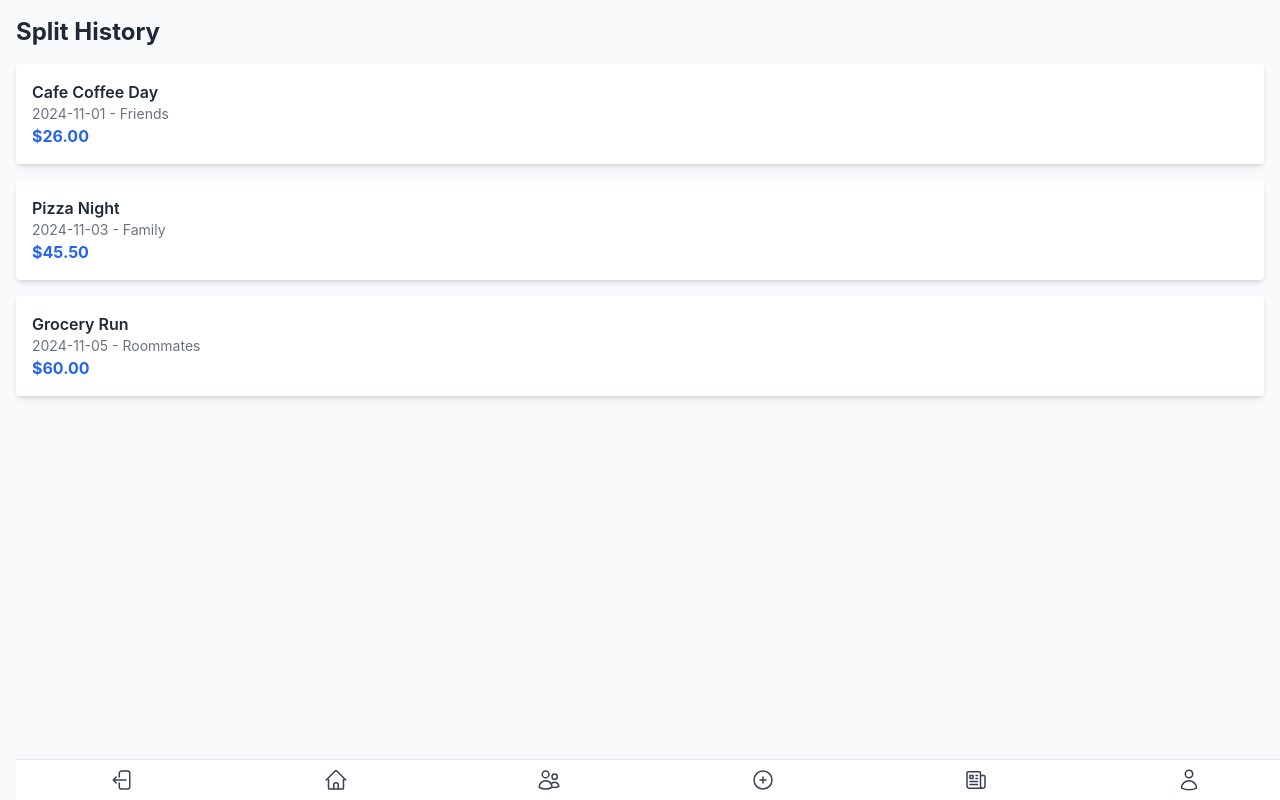
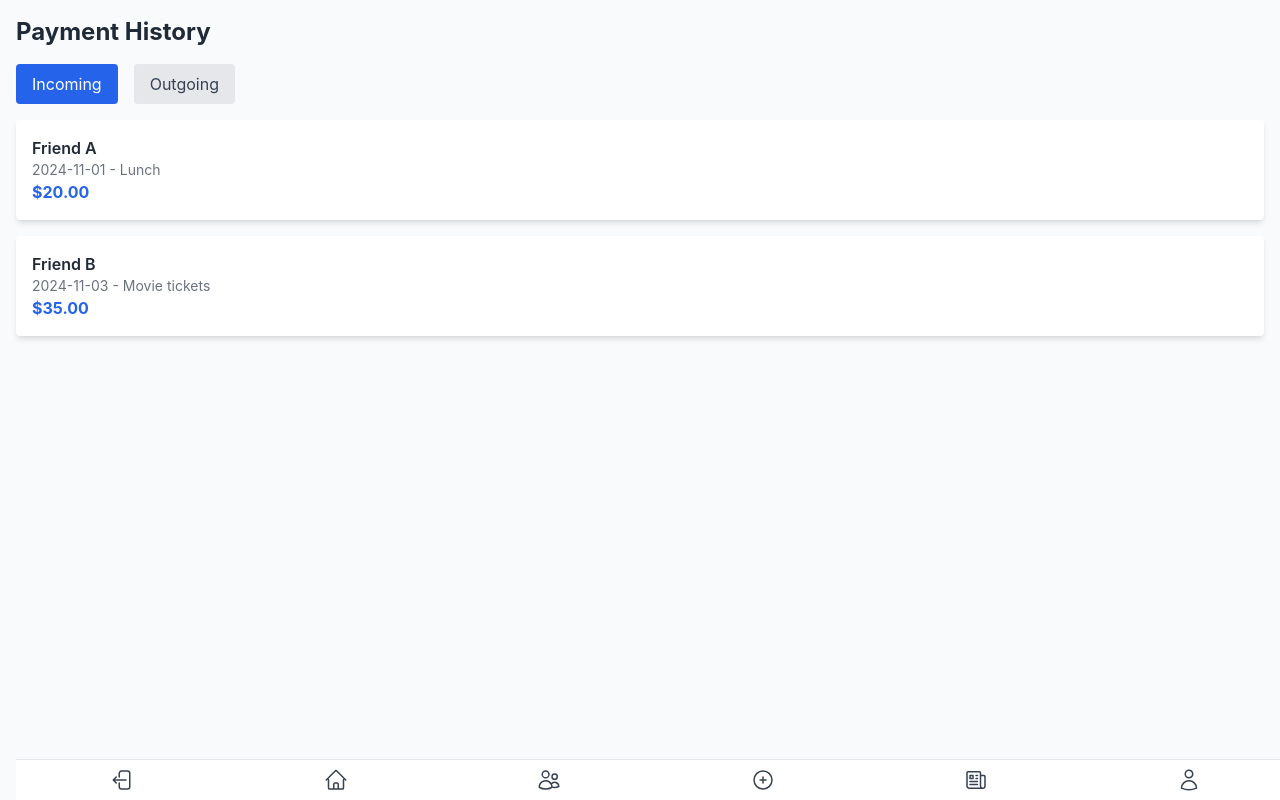
Before and after one commit to kxrai/digt2107-mass-splitter, a React (Create React App) app in the folder client/: page /split-history in a window 1280 px wide. Built offline with nearby package versions, Linux system fonts and the light colour scheme; sample sign-in values are in the browser's storage.

Commit message:
modifies history page to display outgoing and incoming transactions

```diff
--- a/client/src/pages/SplitHistory.js
+++ b/client/src/pages/SplitHistory.js
@@ -1,29 +1,62 @@
-// src/SplitHistory.js
-import React from 'react';
+import React, { useState } from 'react';
 import Navbar from '../components/Navbar';
 
 function SplitHistory() {
+  // Mock data for incoming and outgoing transactions
+  const incomingData = [
+    { name: 'Friend A', date: '2024-11-01', amount: 20, description: 'Lunch' },
+    { name: 'Friend B', date: '2024-11-03', amount: 35, description: 'Movie tickets' },
+  ];
+
+  const outgoingData = [
+    { name: 'Friend C', date: '2024-11-02', amount: 15, description: 'Coffee' },
+    { name: 'Friend D', date: '2024-11-04', amount: 40, description: 'Dinner' },
+  ];
+
+  // State to track the active tab
+  const [activeTab, setActiveTab] = useState('incoming');
+
+  // Function to render transaction cards
+  const renderTransactions = (data) => {
+    return data.map((transaction, index) => (
+      <div key={index} className="p-4 bg-white rounded shadow-md">
+        <p className="font-semibold">{transaction.name}</p>
+        <p className="text-sm text-gray-500">{transaction.date} - {transaction.description}</p>
+        <p className="font-bold text-blue-600">${transaction.amount.toFixed(2)}</p>
+      </div>
+    ));
+  };
+
   return (
     <div className="min-h-screen bg-gray-50 p-4">
-      <h2 className="text-2xl font-bold mb-4">Split History</h2>
-      {/* Replace with actual data */}
+      <h2 className="text-2xl font-bold mb-4">Payment History</h2>
+
+      {/* Tabs for Incoming and Outgoing */}
+      <div className="flex space-x-4 mb-4">
+        <button
+          onClick={() => setActiveTab('incoming')}
+          className={`px-4 py-2 rounded ${
+            activeTab === 'incoming' ? 'bg-blue-600 text-white' : 'bg-gray-200 text-gray-700'
+          }`}
+        >
+          Incoming
+        </button>
+        <button
+          onClick={() => setActiveTab('outgoing')}
+          className={`px-4 py-2 rounded ${
+            activeTab === 'outgoing' ? 'bg-blue-600 text-white' : 'bg-gray-200 text-gray-700'
+          }`}
+        >
+          Outgoing
+        </button>
+      </div>
+
+      {/* Content for the selected tab */}
       <div className="space-y-4">
-        <div className="p-4 bg-white rounded shadow-md">
-          <p className="font-semibold">Cafe Coffee Day</p>
-          <p className="text-sm text-gray-500">2024-11-01 - Friends</p>
-          <p className="font-bold text-blue-600">$26.00</p>
-        </div>
-        <div className="p-4 bg-white rounded shadow-md">
-          <p className="font-semibold">Pizza Night</p>
-          <p className="text-sm text-gray-500">2024-11-03 - Family</p>
-          <p className="font-bold text-blue-600">$45.50</p>
-        </div>
-        <div className="p-4 bg-white rounded shadow-md">
-          <p className="font-semibold">Grocery Run</p>
-          <p className="text-sm text-gray-500">2024-11-05 - Roommates</p>
-          <p className="font-bold text-blue-600">$60.00</p>
-        </div>
+        {activeTab === 'incoming' && renderTransactions(incomingData)}
+        {activeTab === 'outgoing' && renderTransactions(outgoingData)}
       </div>
+
       <Navbar />
     </div>
   );
```
